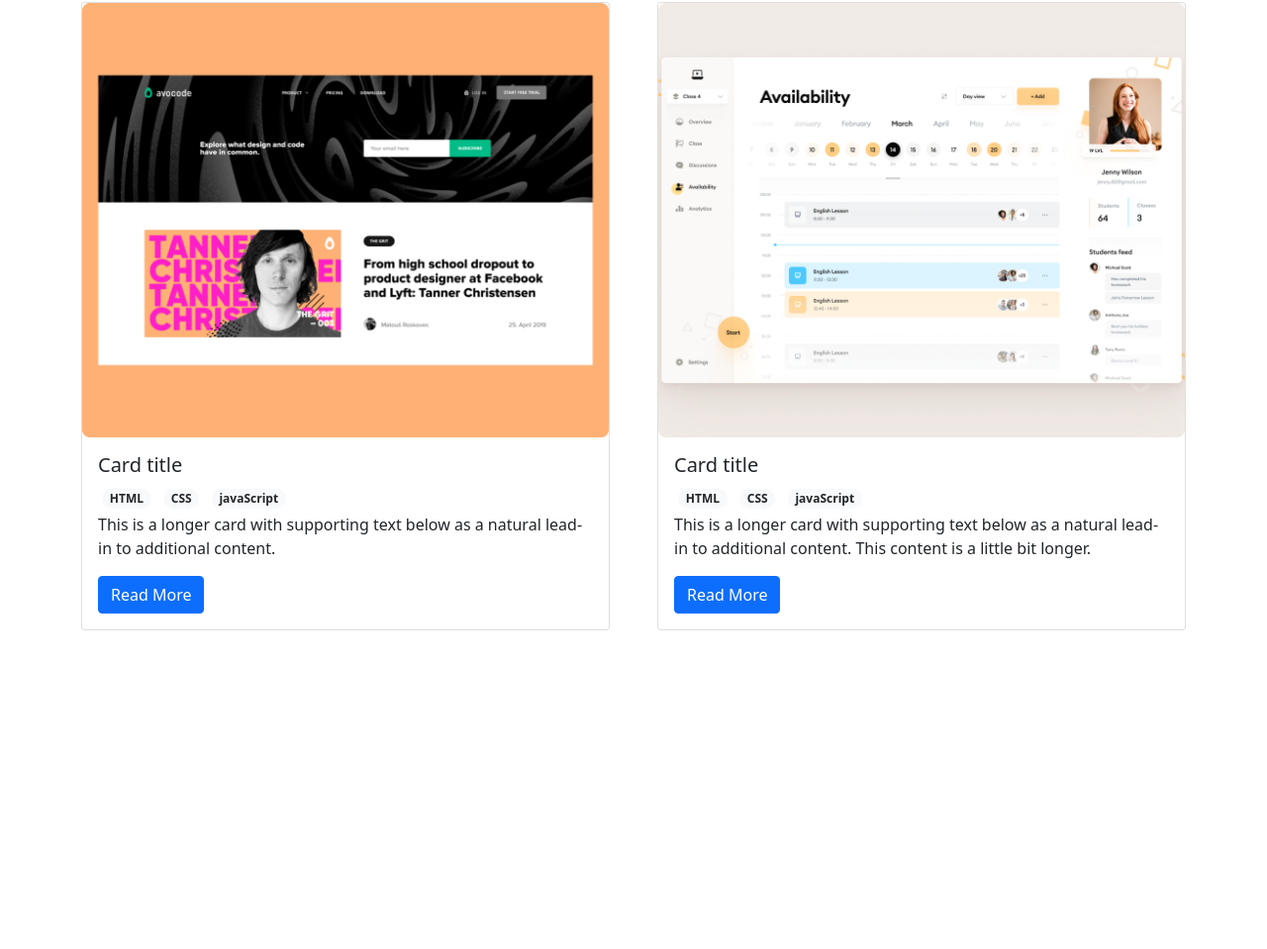
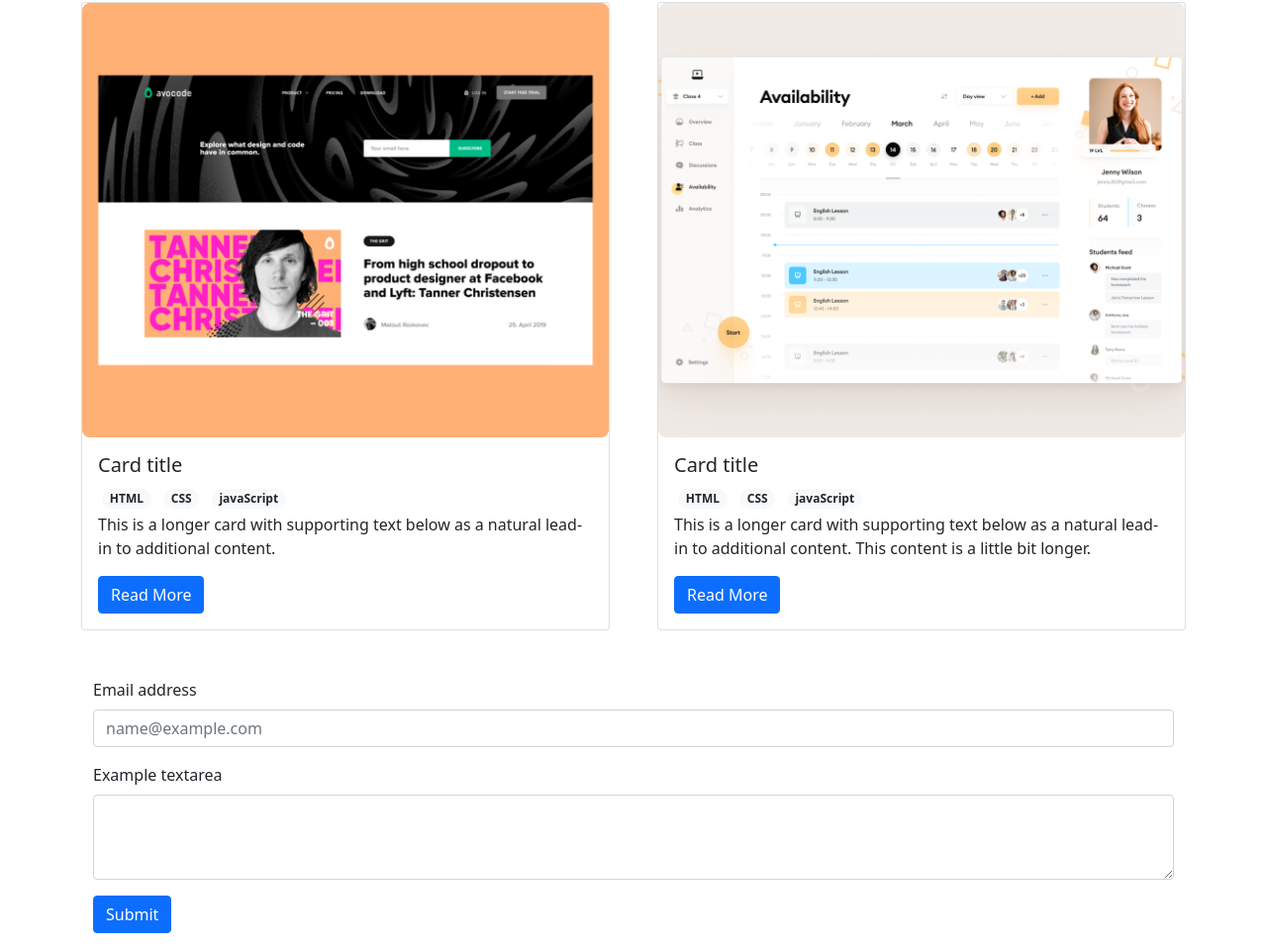
Before and after one commit to HAMMAS-SALEEM/Portfolio-Bootstrap-Version, a plain HTML site: page index.html in a window 1280 px wide. Shown: the part 1056-2015 px from the top of the page at 99% size. Before the commit the page ends 1693 px from the top, so only its background shows below. Drawn offline with nearby package versions, Linux system fonts and the light colour scheme.

Commit message:
Update markup for Project

```diff
--- a/index.html
+++ b/index.html
@@ -33,7 +33,7 @@
     </header>
 
     <section class="home container" style="margin-top: 100px; margin-bottom: 100px;">
-        <div class="row px-5">
+        <div class="row">
             <div class="col-12">
                 <h1>We are Hammas & orozCoding.</h1>
             </div>
@@ -207,6 +207,23 @@
                         </div>
                     </div>
                   </div>
+                  <footer class="container">
+                      <div class="row">
+                          <div class="col-12 g-5">
+                            <div class="mb-3">
+                                <label for="exampleFormControlInput1" class="form-label">Email address</label>
+                                <input name="_toReply" type="email" class="form-control" id="email" placeholder="name@example.com" required pattern="[a-z0-9._%+-]+@[a-z0-9.-]+\.[a-z]{2,4}$">
+                              </div>
+                              <div class="mb-3">
+                                <form action="https://formspree.io/f/mwkyenjw" method="post" id="form1">
+                                <label for="exampleFormControlTextarea1" class="form-label">Example textarea</label>
+                                <textarea name="Message" class="form-control" id="exampleFormControlTextarea1" rows="3" required></textarea>
+                                <button type="submit" value="submit" form="form1" class="btn btn-primary mt-3">Submit</button>
+                                 </form>
+                            </div>
+                          </div>
+                      </div>
+                  </footer>
 
               <script src="https://cdn.jsdelivr.net/npm/bootstrap@5.0.2/dist/js/bootstrap.bundle.min.js"
                   integrity="sha384-MrcW6ZMFYlzcLA8Nl+NtUVF0sA7MsXsP1UyJoMp4YLEuNSfAP+JcXn/tWtIaxVXM"
```
